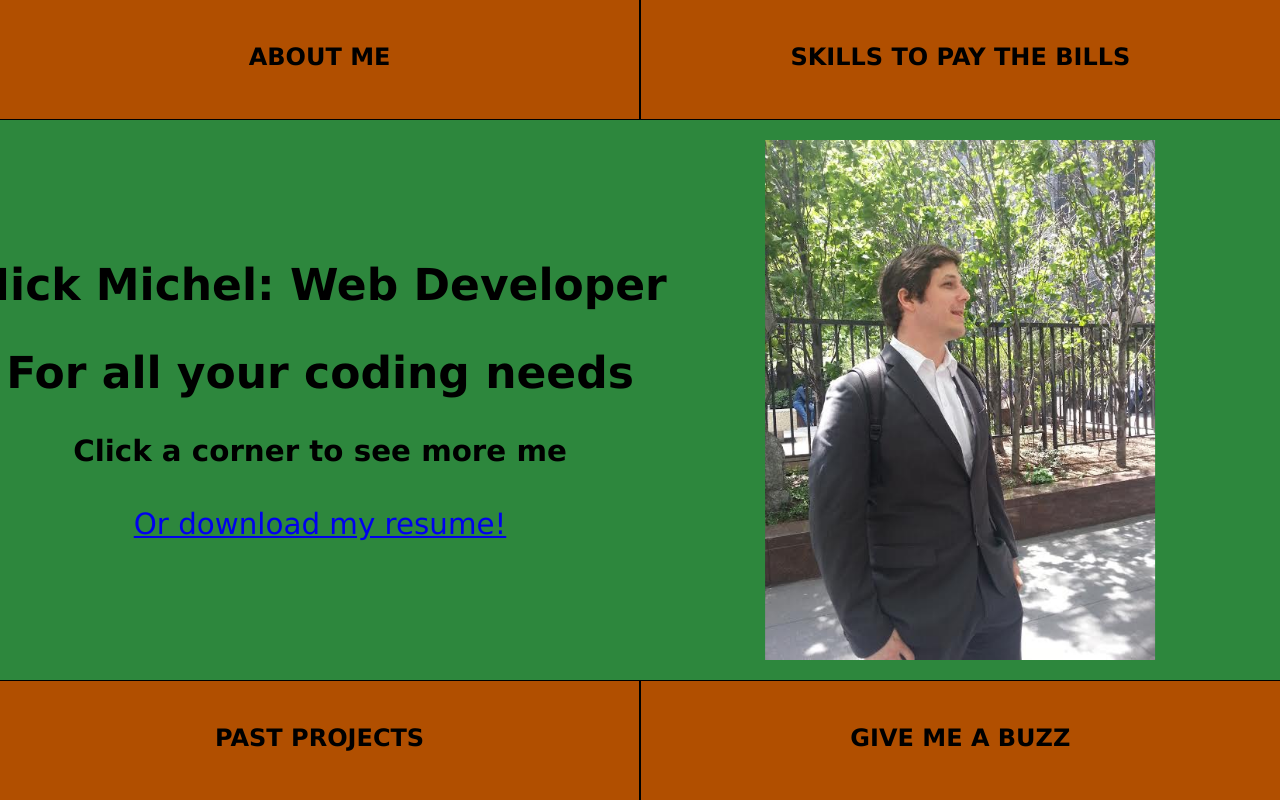
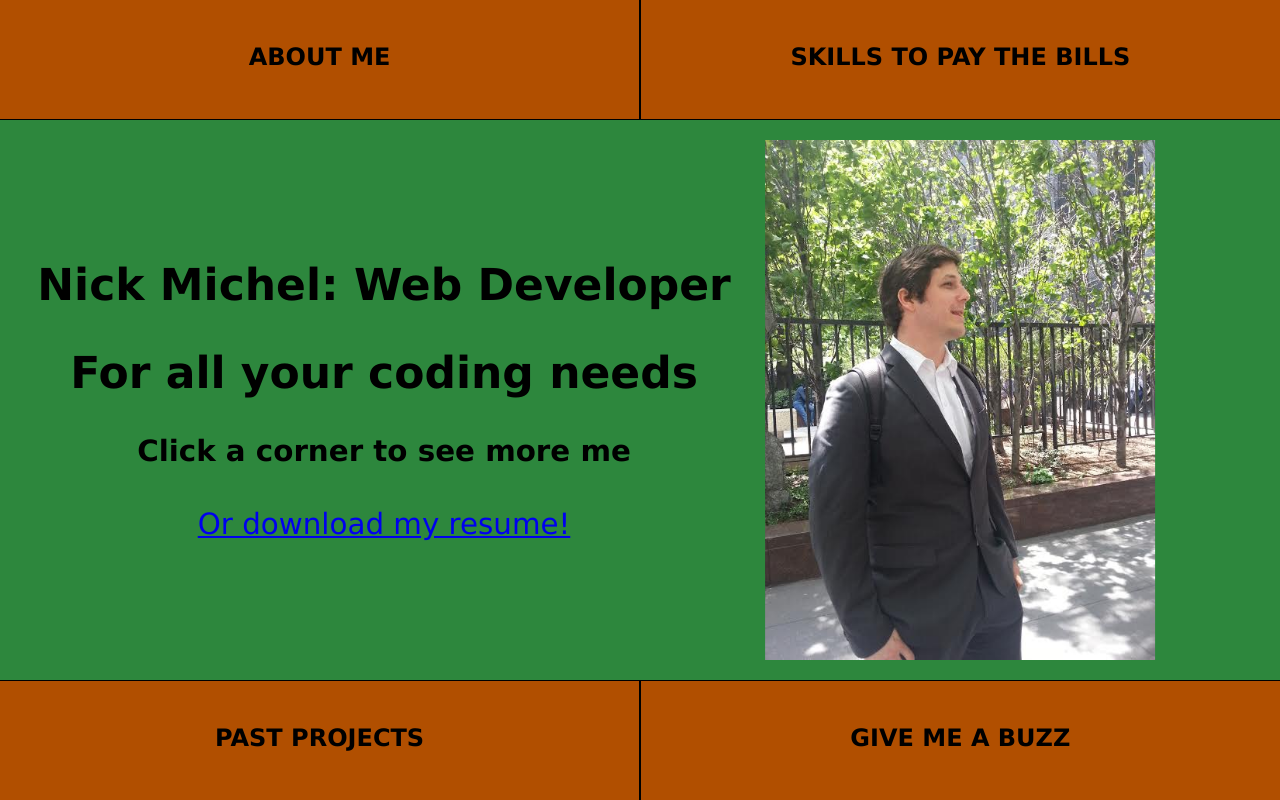
Before and after one commit to pognut/my-profile, a React (Create React App) app: page / in a window 1280 px wide. Built offline with nearby package versions, Linux system fonts and the light colour scheme.

Commit message:
moved front page words right slightly

```diff
--- a/src/App.css
+++ b/src/App.css
@@ -23,7 +23,7 @@ body * {
   /* height: 15vh; */
   position: absolute;
   top: 50%;
-  left: 25%;
+  left: 30%;
   transform: translate(-50%, -50%);
   font-size: 22pt;
 }
```
